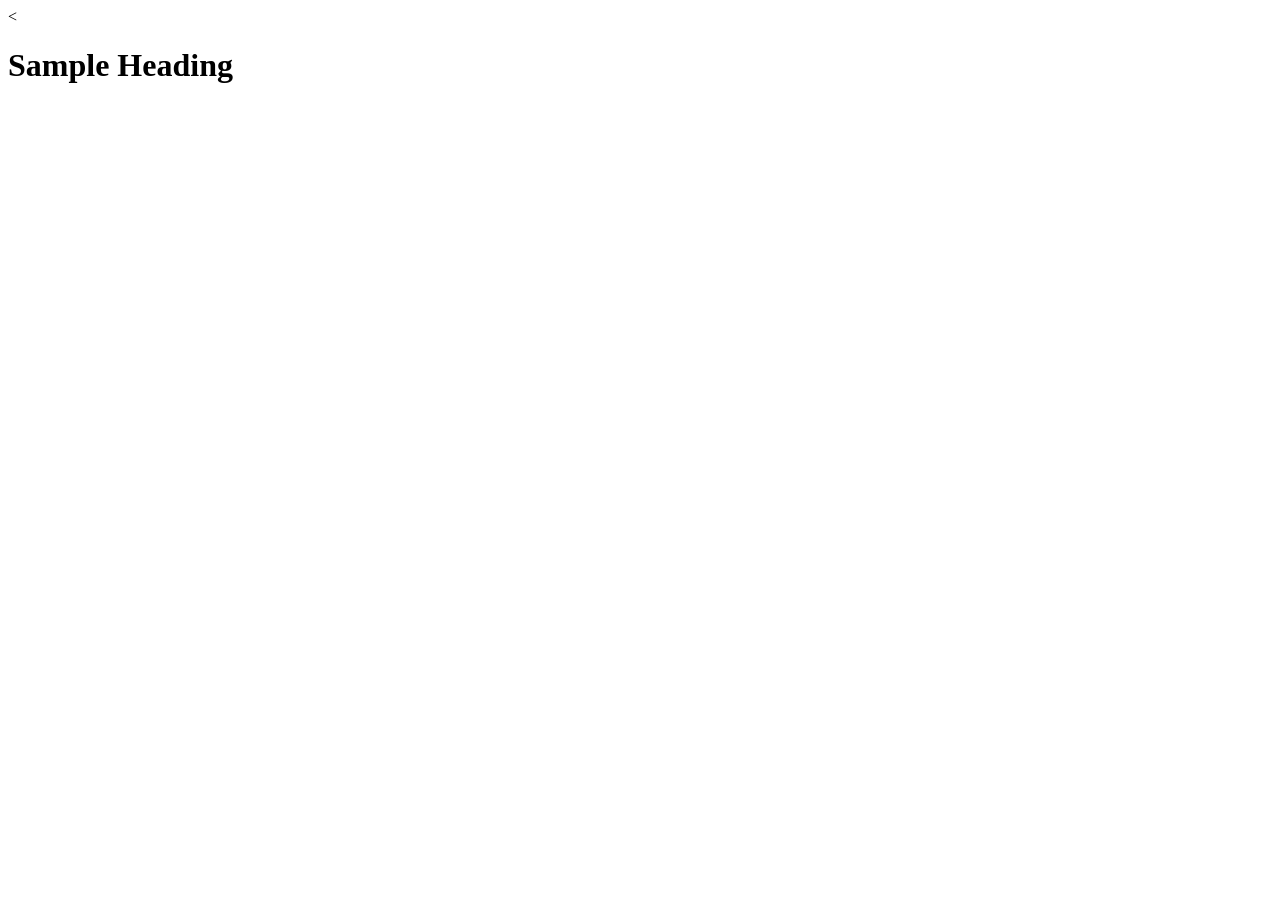
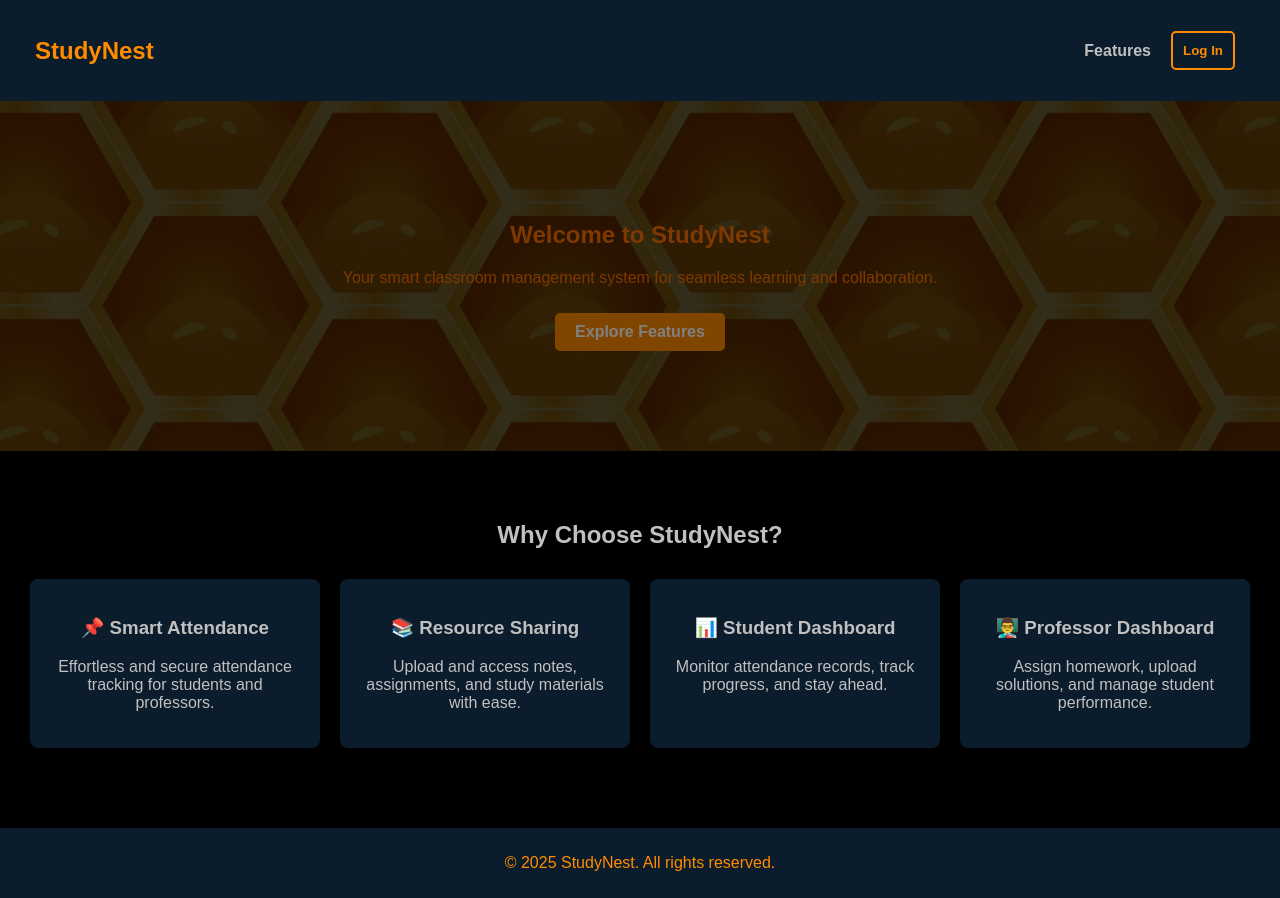
Before and after one commit to raghav12344/studynest, a website: page public/index.html in a window 1280 px wide. Before the commit the page ends 800 px from the top, so only its background shows below. Drawn offline with Linux system fonts and the light colour scheme.

Commit message:
Added basic landing page

```diff
--- a/public/index.html
+++ b/public/index.html
@@ -1,11 +1,58 @@
+<!DOCTYPE html>
+<html lang="en">
 
-<html>
+<head>
+    <meta charset="UTF-8">
+    <meta name="viewport" content="width=device-width, initial-scale=1.0">
+    <title>StudyNest - Smart Learning Hub</title>
+    <link rel="stylesheet" href="styles.css">
+</head>
 
-    <head>
-        <<title>StudyNest</title>
-    </head>
+<body>
+    <header>
+        <nav>
+            <div class="logo">StudyNest</div>
+            <ul class="nav-links">
+                <li><a href="#features">Features</a></li>
+                <li><button>Log In</button></li>
+            </ul>
+        </nav>
+    </header>
 
-    <body>
-        <h1>Sample Heading</h1>
-    </body>
+    <section class="hero">
+        <div class="hero-content">
+            <h1>Welcome to StudyNest</h1>
+            <p>Your smart classroom management system for seamless learning and collaboration.</p>
+            <a href="#features" class="btn">Explore Features</a>
+        </div>
+    </section>
+
+    <section id="features" class="features">
+        <h2>Why Choose StudyNest?</h2>
+        <div class="feature-container">
+            <div class="feature-card">
+                <h3>📌 Smart Attendance</h3>
+                <p>Effortless and secure attendance tracking for students and professors.</p>
+            </div>
+            <div class="feature-card">
+                <h3>📚 Resource Sharing</h3>
+                <p>Upload and access notes, assignments, and study materials with ease.</p>
+            </div>
+            <div class="feature-card">
+                <h3>📊 Student Dashboard</h3>
+                <p>Monitor attendance records, track progress, and stay ahead.</p>
+            </div>
+            <div class="feature-card">
+                <h3>👨‍🏫 Professor Dashboard</h3>
+                <p>Assign homework, upload solutions, and manage student performance.</p>
+            </div>
+        </div>
+    </section>
+
+    <footer>
+        <p>&copy; 2025 StudyNest. All rights reserved.</p>
+    </footer>
+
+</body>
+
 </html>
--- /dev/null
+++ b/public/styles.css
@@ -0,0 +1,139 @@
+body {
+    font-family: Arial, sans-serif;
+    margin: 0;
+    padding: 0;
+    color: #ffffff;
+    background: #000000;
+}
+
+/* Hide scrollbar */
+html {
+    -ms-overflow-style: none;
+    scrollbar-width: none;
+}
+
+html::-webkit-scrollbar {
+    display: none;
+}
+
+header {
+    background: #0b1c2c;
+    padding: 15px;
+    text-align: center;
+    color: #ff8c00;
+}
+
+nav {
+    display: flex;
+    justify-content: space-between;
+    align-items: center;
+    padding: 0 20px;
+}
+
+.logo {
+    font-size: 1.5em;
+    font-weight: bold;
+    color: #ff8c00;
+}
+
+.nav-links {
+    display: flex;
+    list-style: none;
+    align-items: center;
+}
+
+.nav-links li {
+    margin: 0 10px;
+}
+
+.nav-links a {
+    text-decoration: none;
+    color: #c0c0c0;
+    font-weight: bold;
+}
+
+.nav-links button {
+    color: #ff8c00;
+    background: #0b1c2c;
+    padding: 10px;
+    text-decoration: none;
+    font-weight: bold;
+    border: solid 2px #ff8c00;
+    border-radius: 5px;
+    transition: all 0.2s ease-in-out;
+}
+
+.nav-links button:hover {
+    background: #ff8c00;
+    color: white;
+    border: solid #ff8c00 2px;
+    box-shadow: 0 0 10px rgba(255, 140, 0, 0.5);
+}
+
+.hero {
+    text-align: center;
+    padding: 100px 20px;
+    background: #0b1c2c;
+    color: #fc6f03;
+    background: linear-gradient(rgba(0, 0, 0, 0.6), rgba(0, 0, 0, 0.6)),
+        url("./images/background.jpg");
+    filter: brightness(50%);
+}
+
+.btn {
+    display: inline-block;
+    margin-top: 10px;
+    background: #ff8c00;
+    color: white;
+    padding: 10px 20px;
+    text-decoration: none;
+    font-weight: bold;
+    border: solid #ff8c00 transparent;
+    border-radius: 5px;
+    transition: all 0.35s ease-in-out;
+}
+
+.btn:hover {
+    background: white;
+    color: #ff8c00;
+}
+
+.features {
+    text-align: center;
+    padding: 50px 20px;
+    color: #c0c0c0;
+}
+
+.feature-container {
+    display: flex;
+    justify-content: center;
+}
+
+.feature-card {
+    background: #0b1c2c;
+    padding: 20px;
+    margin: 10px;
+    border-radius: 8px;
+    box-shadow: 0 0 10px rgba(0, 0, 0, 0.5);
+    width: 250px;
+    transition: all 0.25s;
+    color: #c0c0c0;
+}
+
+.feature-card:hover {
+    background: #964202;
+}
+
+.about, .contact {
+    text-align: center;
+    padding: 50px 20px;
+    color: #c0c0c0;
+}
+
+footer {
+    background: #0b1c2c;
+    text-align: center;
+    padding: 10px;
+    color: #ff8c00;
+    margin-top: 20px;
+}
```
Also changed, not shown: public/images/background.jpg (added).
